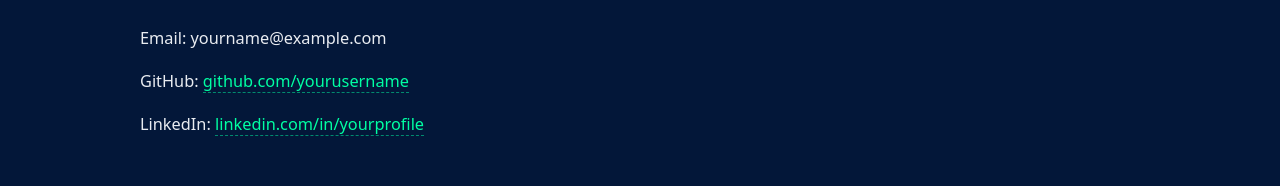
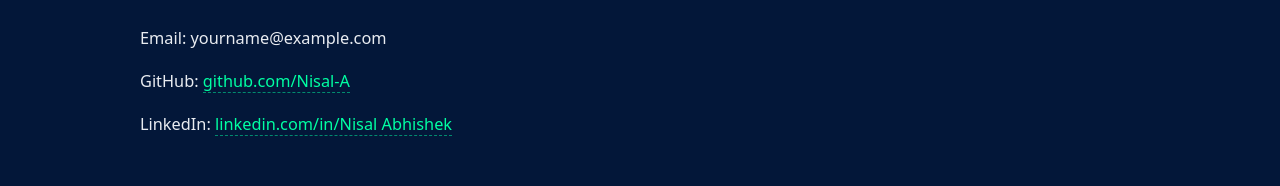
Before and after one commit to Nisal-A/Nisal-A.github.io, a plain HTML site: page index.html in a window 1280 px wide. Shown: the part 1919-2105 px from the top of the page. Drawn offline with Linux system fonts and the light colour scheme.

Commit message:
Update index.html
update contacts

```diff
--- a/index.html
+++ b/index.html
@@ -80,8 +80,8 @@
     <section id="contact">
         <h2>Contact</h2>
         <p>Email: yourname@example.com</p>
-        <p>GitHub: <a href="https://github.com/yourusername">github.com/yourusername</a></p>
-        <p>LinkedIn: <a href="#">linkedin.com/in/yourprofile</a></p>
+        <p>GitHub: <a href="https://github.com/Nisal-A/Nisal-A.github.io">github.com/Nisal-A</a></p>
+        <p>LinkedIn: <a href="https://www.linkedin.com/in/nisal-abhishek-1633b31a5/">linkedin.com/in/Nisal Abhishek</a></p>
     </section>
 
     <footer>
```
